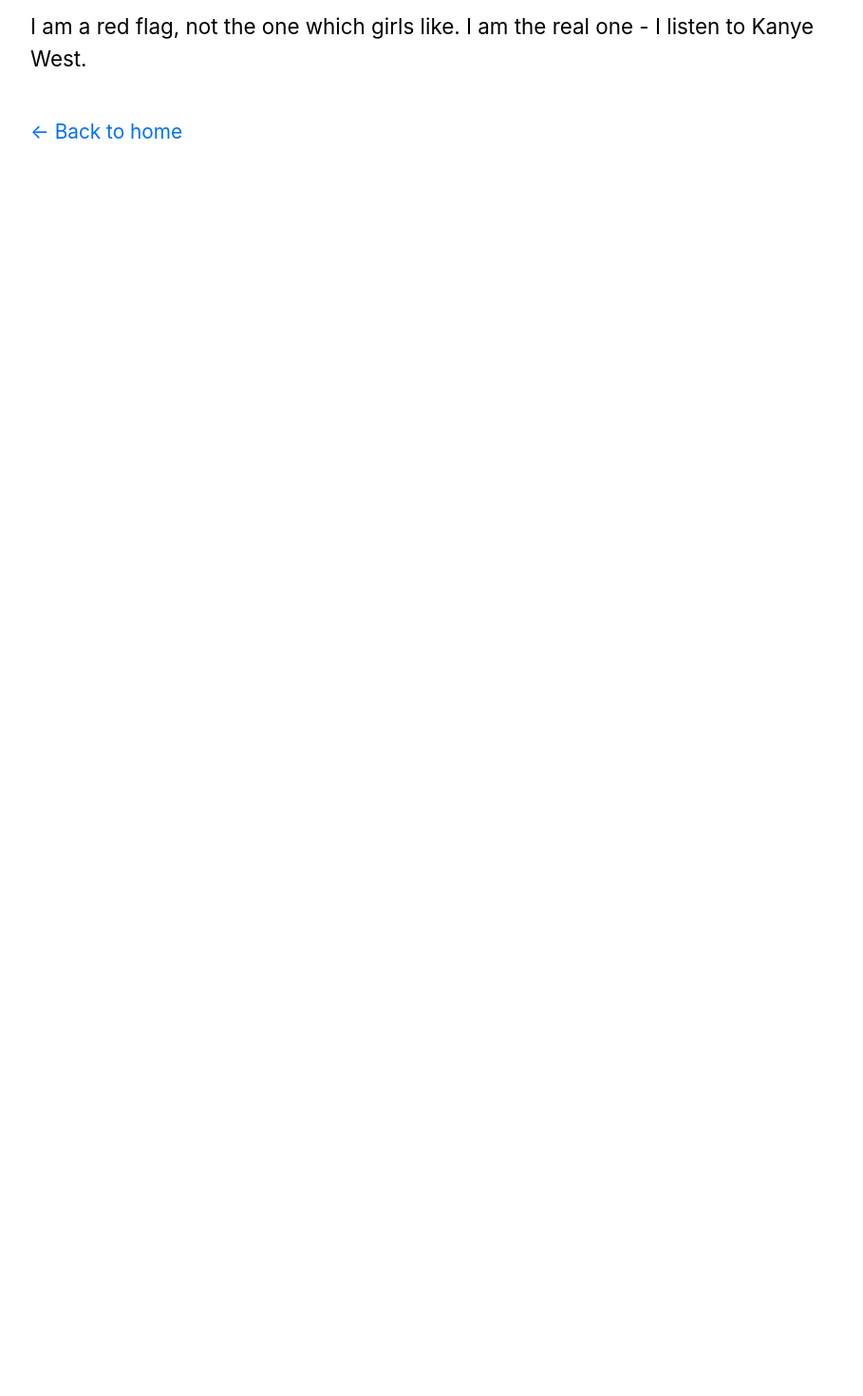
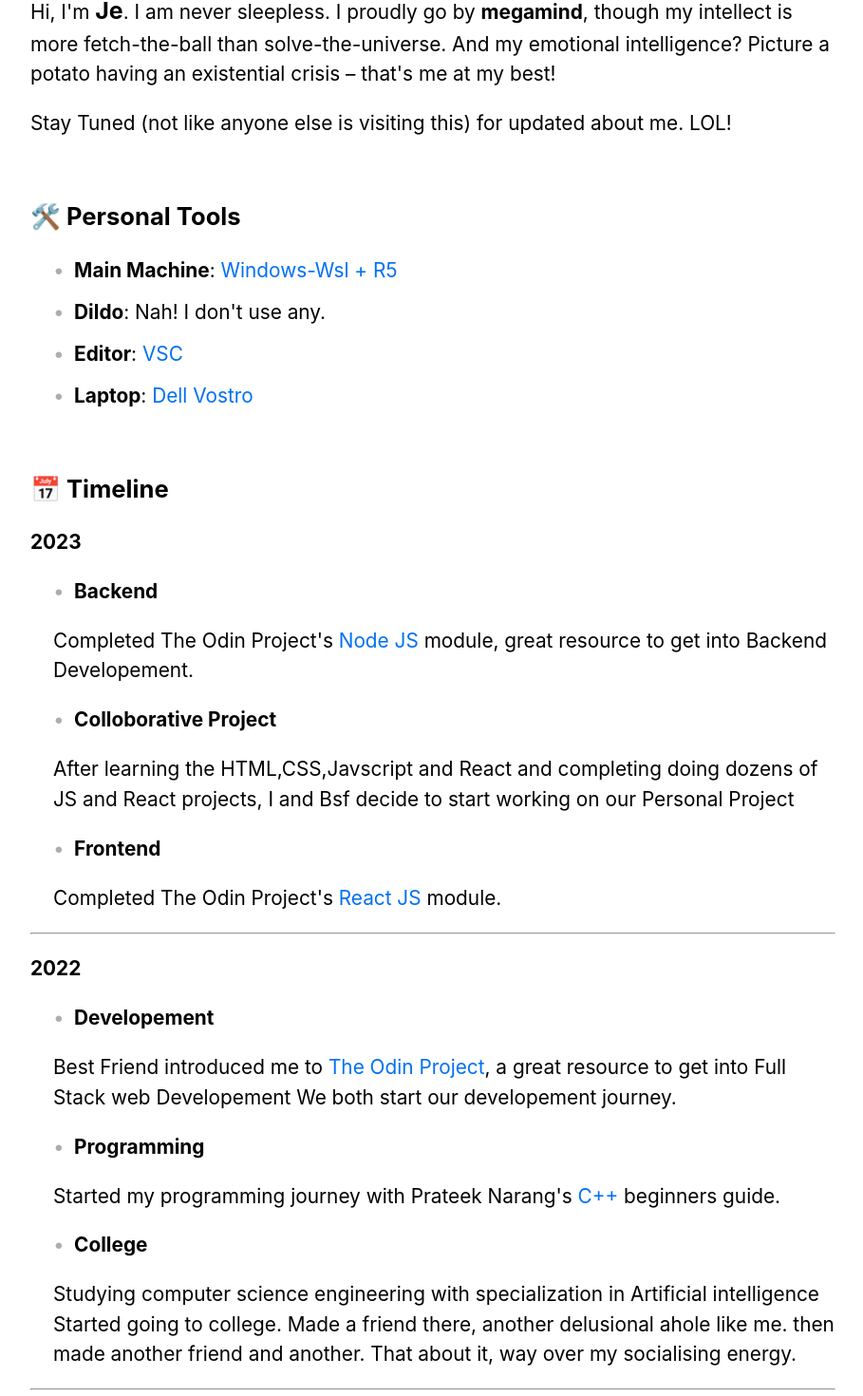
Before and after one commit to saurabhje/blog, a Next.js app: page /about in a window 1280 px wide. Shown: the part 456-1926 px from the top of the page at 95% size, without its empty margins (184-1093 px from the left). Before the commit the page ends 800 px from the top, so only its background shows below. Built offline with nearby package versions, Linux system fonts and the light colour scheme.

Commit message:
About Page #2

```diff
--- a/components/layout.js
+++ b/components/layout.js
@@ -62,7 +62,7 @@ export default function Layout({ children, home }) {
       <main>{children}</main>
       {!home && (
         <div className={styles.backToHome}>
-          <Link href="/">← Back to home</Link>
+          <Link href="/"> ↤Back to home</Link>
         </div>
       )}
     </div>
--- a/components/navbar.js
+++ b/components/navbar.js
@@ -3,7 +3,7 @@ import utilStyles from '../styles/utils.module.css';
 export default function Navbar() {
   return (
     <div className={utilStyles.navbar}>
-        <a href="#"className={utilStyles.headingMd}>Blog</a>
+        <a href="/blog"className={utilStyles.headingMd}>Blog</a>
         <a href="/about" className={utilStyles.headingMd}>About</a>
         <a href="#"className={utilStyles.headingMd}>Contact</a>
     </div>
--- a/pages/[slug].js
+++ b/pages/[slug].js
@@ -37,7 +37,7 @@ export default function Post({ postData }) {
       <Head>
         <title>{postData.title}</title>
       </Head>
-      <article className={utilStyles.headingMdPost}>
+      <article className={utilStyles.headingMd}>
         <h1 className={utilStyles.headingXlPost}>{postData.title}</h1>
         <div className={utilStyles.lightText}>
           <Date dateString={postData.date} />
--- a/pages/about.js
+++ b/pages/about.js
@@ -9,13 +9,81 @@ export default function About() {
         <title>About</title>
       </Head>
       <div className={utilStyles.headingMd}>
-      <p>
-        Hi, I'm <span style={{ fontSize: 'larger', fontWeight: 'bold' }}>Je</span>. I am never sleepless. I proudly go by <strong>megamind</strong>, though my intellect is more fetch-the-ball than solve-the-universe. And my emotional intelligence? Picture a potato having an existential crisis – that's me at my best!
-      </p>
-      <p>
-        I am a red flag, not the one which girls like. I am the real one -
-        I listen to Kanye West.
-      </p>
+        <section className={utilStyles.margin}>
+        <h1> 👨🏽‍💻About me </h1>
+        <p>
+            Hi, I'm <span style={{ fontSize: 'larger', fontWeight: 'bold' }}>Je</span>. I am never sleepless. I proudly go by <strong>megamind</strong>, though my intellect is more fetch-the-ball than solve-the-universe. And my emotional intelligence? Picture a potato having an existential crisis – that's me at my best!
+        </p>
+        <p>
+            Stay Tuned (not like anyone else is visiting this) for updated about me. LOL!
+        </p>
+      </section>
+      <section className={utilStyles.margin}>
+        <h1 className={utilStyles.aboutheading}>🛠️ Personal Tools </h1>
+        <ul className={utilStyles.customList}>
+            <li className={utilStyles.ListItems}>
+              <strong>Main Machine</strong>: <a href="https://learn.microsoft.com/en-us/windows/wsl/about">Windows-Wsl + R5</a>
+            </li>
+            <li className={utilStyles.ListItems}>
+              <strong>Dildo</strong>: Nah! I don't use any.
+            </li>
+            <li className={utilStyles.ListItems}>
+              <strong>Editor</strong>: <a href="https://code.visualstudio.com/">VSC</a>
+            </li>
+            <li className={utilStyles.ListItems}>
+              <strong>Laptop</strong>: <a href="https://www.dellstore.com/vostro-14-3405-laptop-d552202win9d.html">Dell Vostro</a>
+            </li>
+          </ul>
+      </section>
+      <section>
+      <h1 className={utilStyles.aboutheading}>📅 Timeline</h1>
+        <section>
+            <h3 className={utilStyles.headingMd}>2023</h3>
+            <ul className={utilStyles.customList}>
+                <li className={utilStyles.ListItems}>
+                    <strong>Backend</strong>
+                    <p> Completed The Odin Project's <a href="https://www.theodinproject.com/paths/full-stack-javascript/courses/nodejs">Node JS</a> module, great resource to get into Backend Developement.
+                    </p>
+
+                </li>
+                <li className={utilStyles.ListItems}>
+                    <strong>Colloborative Project</strong>
+                    <p> After learning the HTML,CSS,Javscript and React and completing doing dozens of JS and React projects, I and Bsf decide to start working on our Personal Project
+                    </p>
+                </li>
+                <li className={utilStyles.ListItems}>
+                    <strong>Frontend</strong>
+                    <p> Completed The Odin Project's <a href="https://www.theodinproject.com/paths/full-stack-javascript/courses/react">React JS</a> module.
+                    </p>
+                </li>
+            </ul>
+        </section>
+        <hr style={{ color: "#e4e4e48c" }} />
+        <section>
+            <h3 className={utilStyles.headingMd}>2022</h3>
+            <ul className={utilStyles.customList}>
+            <li className={utilStyles.ListItems}>
+                    <strong>Developement</strong>
+                    <p>Best Friend introduced me to <a href="https://theodinproject.com/">The Odin Project</a>, a great resource to get into Full Stack web Developement
+                    We both start our developement journey.
+                    </p>
+                </li>
+                <li className={utilStyles.ListItems}>
+                    <strong>Programming</strong>
+                    <p> Started my programming journey with Prateek Narang's <a href="https://www.scaler.com/topics/course/cpp-beginners/">C++</a> beginners guide.
+                    </p>
+                </li>
+                <li className={utilStyles.ListItems}>
+                        <strong>College</strong>
+                        <p>Studying computer science engineering with specialization in Artificial intelligence
+                            Started going to college. Made a friend there, another delusional ahole like me.
+                            then made another friend and another. That about it, way over my socialising energy.
+                        </p>
+                </li>
+            </ul>
+        </section>
+        <hr style={{ color: "#e4e4e48c" }} />
+      </section>
       </div>
     </Layout>
   );
--- a/styles/utils.module.css
+++ b/styles/utils.module.css
@@ -20,8 +20,13 @@
   margin: 1rem 0;
 }
 
+.aboutheading{
+  font-size: 1.6rem;
+  line-height: 1.5;
+}
+
 .headingMd {
-  font-size: 1.4rem;
+  font-size: 1.3rem;
   line-height: 1.5;
 }
 
@@ -31,11 +36,6 @@
   font-weight: 800;
   letter-spacing: -0.05rem;
   margin: 1rem 0;
-}
-
-.headingMdPost {
-  font-size: 1.3rem;
-  line-height: 1.5;
 }
 
 .borderCircle {
@@ -49,8 +49,11 @@
 .padding1px {
   padding-top: 1px;
 }
+.paddingLeft{
+  padding-left: 2rem;
+}
 .margin{
-  margin-top: 3rem;
+  margin: 4rem 0;
 }
 
 .list {
@@ -82,6 +85,21 @@
   color: #666;
 }
 
+.customList {
+  list-style: none; /* Remove default list style */
+  padding-left: 1.5rem;
+}
+
+.customList li::before {
+  content: '•';
+  color: #adadad;
+  margin-right: 0.5em;
+}
+.ListItems{
+  margin: 0 0 0.8rem
+}
+
+
 @media screen and (max-width: 450px) {
   .headingXl{
     font-size: 1.3rem;
@@ -100,20 +118,24 @@
   .headingLg{
     font-size: 1.3rem;
   }
-  .headingMdPost{
-    font-size: 1rem;
-  }
   .lightText {
-    font-size: 0.8rem;
+    font-size: 0.9rem;
   }
   .articleImage{
     border-radius: 5px;
+  }
+  .aboutheading{
+    font-size: 1.3rem;
+    line-height: 1.5;
   }
   .navbar{
     margin-bottom: 2rem;
     gap: 2.8rem;
   }
   .margin{
-    margin-top: 2rem;
+    margin-top: 2rem 0;
+  }
+  .ListItems{
+    margin: 0 0 0.4rem
   }
 }
```
Also changed, not shown: pages/blog.js (added, +16 -0 lines).
